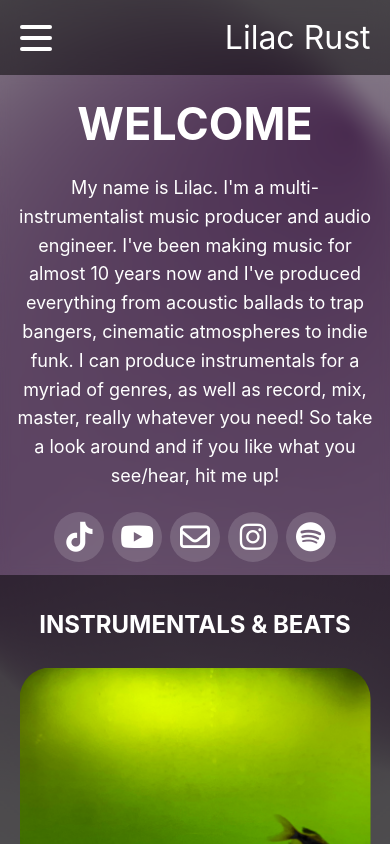
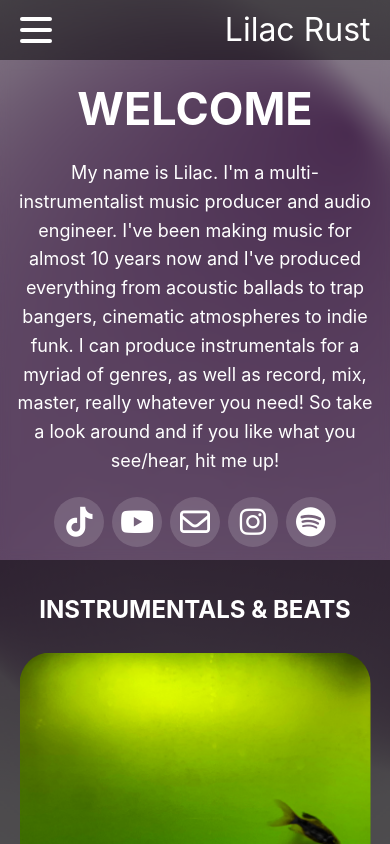
Before and after one commit to 18gdoyle/lilac-rust-recordings, a Vue app: page / in a window 390 px wide. Shown: the top 844 px of the page. Built offline with nearby package versions, Linux system fonts and the light colour scheme.

Commit message:
made nav bar smaller on mobile

```diff
--- a/src/App.vue
+++ b/src/App.vue
@@ -19,7 +19,17 @@ import Footer from '@/components/Footer.vue';
 .navBarMargin {
   height: 75px;
 }
+
 .pageContainer {
   min-height: calc(100vh - 225px);
 }
+
+@media (max-width: 850px) {
+  .navBarMargin {
+    height: 60px;
+  }
+  .pageContainer {
+    min-height: calc(100vh - 210px);
+  }
+}
 </style>
--- a/src/components/NavBar.vue
+++ b/src/components/NavBar.vue
@@ -199,5 +199,9 @@ a {
   .menu-items {
     width: 60vw;
   }
+
+  #navBar {
+    height: 60px;
+  }
 }
 </style>
```
